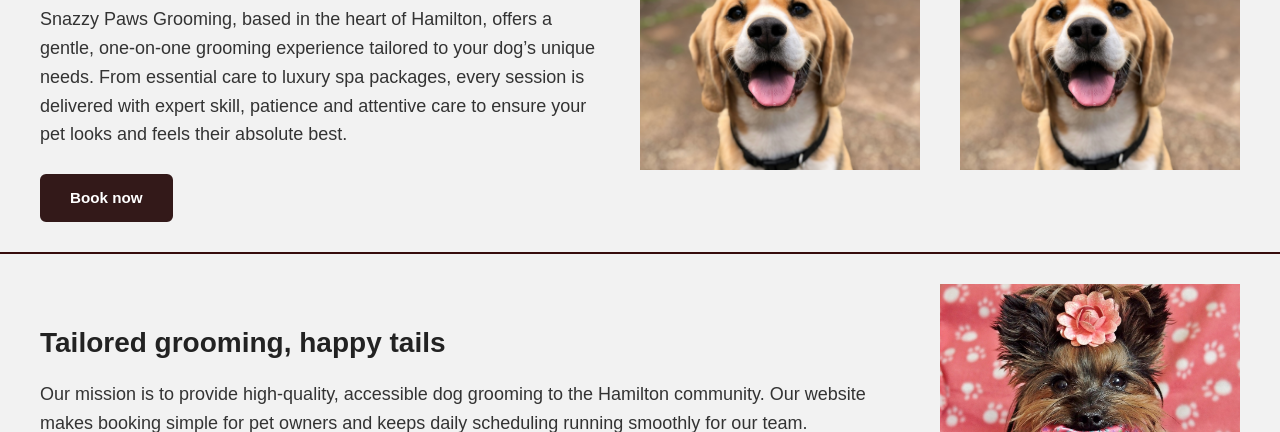
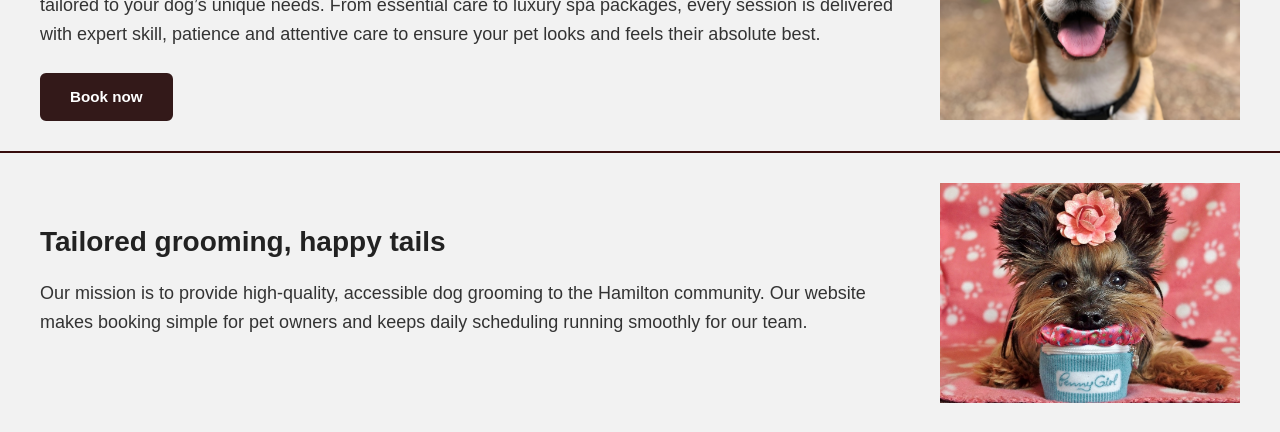
Before and after one commit to miother/BIT607-Snazzy-Paws-Grooming-Project, a plain HTML site: page index.html in a window 1280 px wide. Shown: the part 668-1100 px from the top of the page. Drawn offline with Linux system fonts and the light colour scheme.

Commit message:
Remove duplicate image element in index.html
Removed duplicate image element for Dog2.jpg.

```diff
--- a/index.html
+++ b/index.html
@@ -48,9 +48,6 @@
                     patience and attentive care to ensure your pet looks and feels their absolute best.
                 </p>
                 <a href="booking.html" class="btn">Book now</a>
-            </div>
-            <div class="split-media">
-                <img src="images/Dog2.jpg" alt="A freshly groomed dog" loading="lazy">
             </div>
             <div class="split-media">
                 <img src="images/Dog2.jpg" alt="A freshly groomed dog" loading="lazy"> <!-- Photo from Unsplash: https://unsplash.com/s/photos/dogs -->
```
